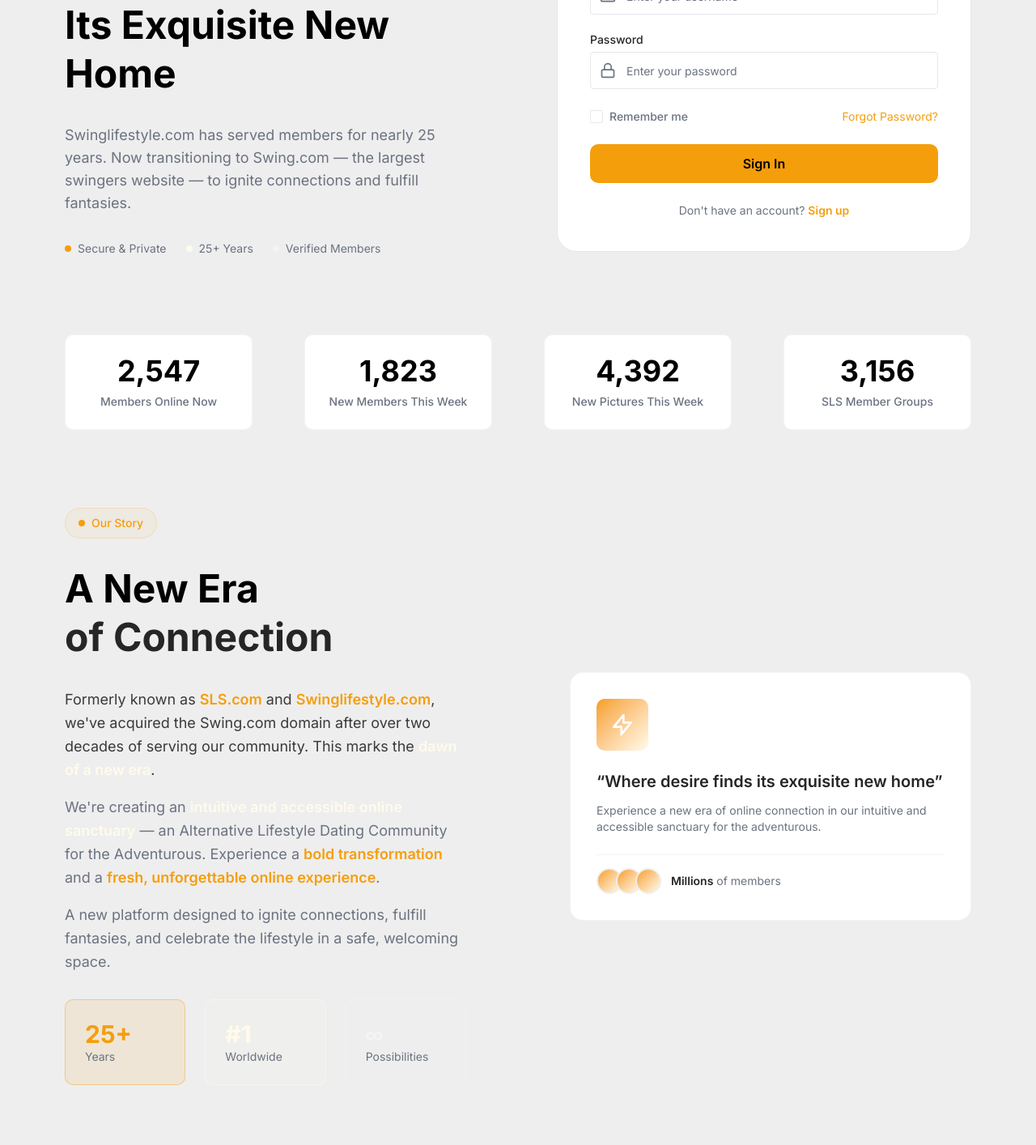
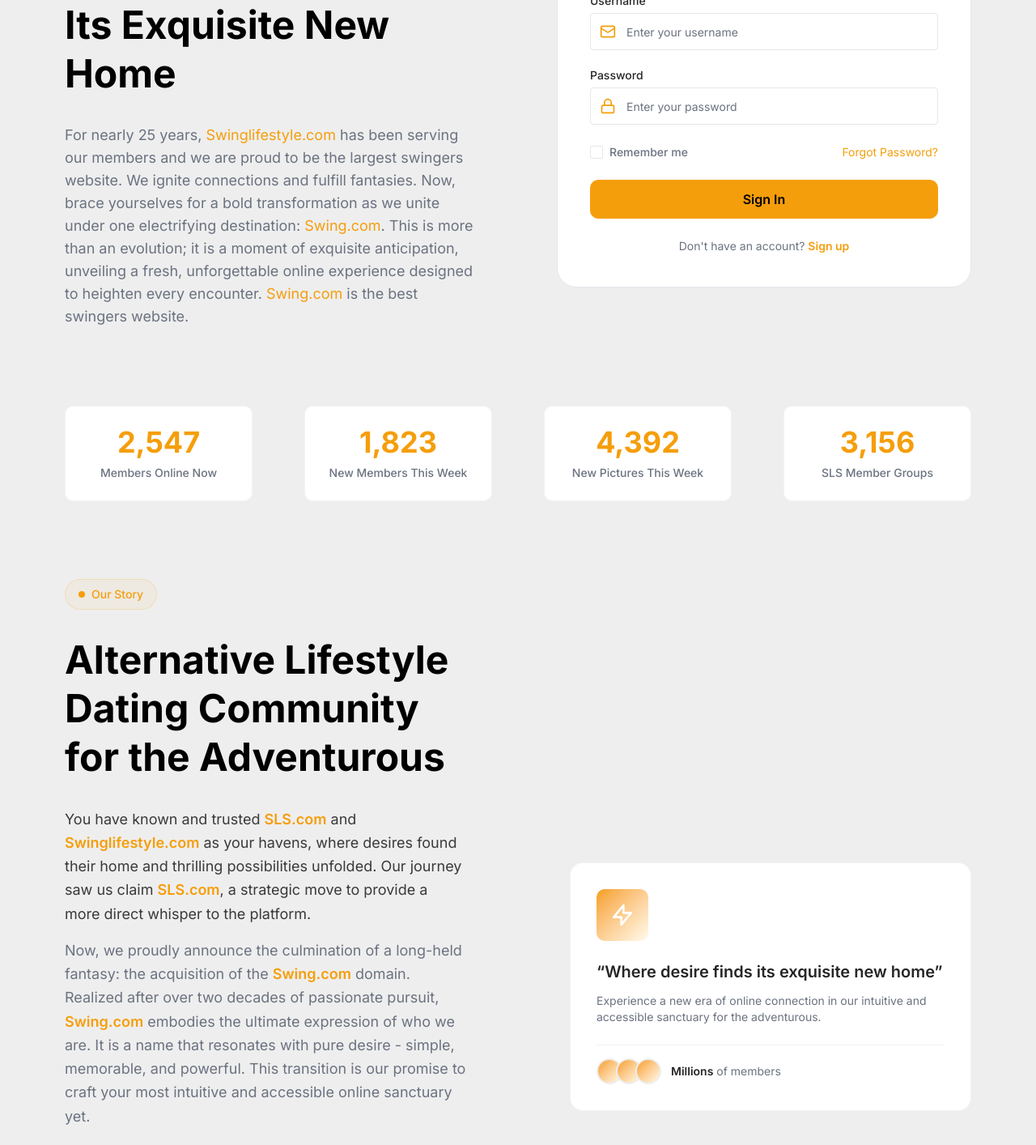
Before and after one commit to mysleekdesigns/swing-lp, a Next.js app: page / in a window 1280 px wide. Shown: the part 240-1654 px from the top of the page at 81% size. Built offline with nearby package versions, Linux system fonts and the light colour scheme.

Commit message:
updating sections with correct text

```diff
--- a/src/components/features/ForgotPasswordCard.tsx
+++ b/src/components/features/ForgotPasswordCard.tsx
@@ -126,7 +126,7 @@
                   whileTap={{ scale: 0.98 }}
                   className="w-full py-3 px-4 bg-primary hover:bg-primary/90 text-primary-foreground font-semibold rounded-xl transition-all duration-300 relative overflow-hidden group flex items-center justify-center gap-2"
                 >
-                  <ArrowLeft className="w-5 h-5" />
+                  <ArrowLeft className="w-5 h-5 text-primary-foreground" />
                   <span className="relative z-10">Back to Login</span>
                   <div className="absolute inset-0 bg-primary/80 opacity-0 group-hover:opacity-100 transition-opacity duration-300" />
                 </motion.button>
@@ -205,7 +205,7 @@
                 Email Address
               </Label>
               <div className="relative">
-                <div className="absolute left-3 top-1/2 -translate-y-1/2 text-muted-foreground">
+                <div className="absolute left-3 top-1/2 -translate-y-1/2 text-primary">
                   <Mail className="w-5 h-5" />
                 </div>
                 <motion.div
@@ -276,7 +276,7 @@
               href="/"
               className="text-sm text-muted-foreground hover:text-foreground transition-colors duration-200 inline-flex items-center gap-1"
             >
-              <ArrowLeft className="w-4 h-4" />
+              <ArrowLeft className="w-4 h-4 text-primary" />
               Back to Login
             </Link>
           </motion.div>
--- a/src/components/features/LoginCard.tsx
+++ b/src/components/features/LoginCard.tsx
@@ -100,7 +100,7 @@
                 Username
               </Label>
               <div className="relative">
-                <div className="absolute left-3 top-1/2 -translate-y-1/2 text-muted-foreground">
+                <div className="absolute left-3 top-1/2 -translate-y-1/2 text-primary">
                   <Mail className="w-5 h-5" />
                 </div>
                 <motion.div
@@ -149,7 +149,7 @@
                 Password
               </Label>
               <div className="relative">
-                <div className="absolute left-3 top-1/2 -translate-y-1/2 text-muted-foreground">
+                <div className="absolute left-3 top-1/2 -translate-y-1/2 text-primary">
                   <Lock className="w-5 h-5" />
                 </div>
                 <motion.div
--- a/src/components/features/SignupCard.tsx
+++ b/src/components/features/SignupCard.tsx
@@ -127,7 +127,7 @@
                 Username
               </Label>
               <div className="relative">
-                <div className="absolute left-3 top-1/2 -translate-y-1/2 text-muted-foreground">
+                <div className="absolute left-3 top-1/2 -translate-y-1/2 text-primary">
                   <User className="w-5 h-5" />
                 </div>
                 <motion.div
@@ -176,7 +176,7 @@
                 Email
               </Label>
               <div className="relative">
-                <div className="absolute left-3 top-1/2 -translate-y-1/2 text-muted-foreground">
+                <div className="absolute left-3 top-1/2 -translate-y-1/2 text-primary">
                   <Mail className="w-5 h-5" />
                 </div>
                 <motion.div
@@ -225,7 +225,7 @@
                 Password
               </Label>
               <div className="relative">
-                <div className="absolute left-3 top-1/2 -translate-y-1/2 text-muted-foreground">
+                <div className="absolute left-3 top-1/2 -translate-y-1/2 text-primary">
                   <Lock className="w-5 h-5" />
                 </div>
                 <motion.div
@@ -274,7 +274,7 @@
                 Confirm Password
               </Label>
               <div className="relative">
-                <div className="absolute left-3 top-1/2 -translate-y-1/2 text-muted-foreground">
+                <div className="absolute left-3 top-1/2 -translate-y-1/2 text-primary">
                   <Lock className="w-5 h-5" />
                 </div>
                 <motion.div
--- a/src/components/features/StatCard.tsx
+++ b/src/components/features/StatCard.tsx
@@ -23,7 +23,7 @@
       <div className="relative h-full bg-card backdrop-blur-sm rounded-xl p-6 border border-border/50 hover:border-primary/30 transition-colors text-center">
         {/* Value */}
         <div className="text-3xl sm:text-4xl font-bold mb-2">
-          <span className="text-black">
+          <span className="text-primary">
             <AnimatedCounter value={value} duration={2} />
           </span>
         </div>
--- a/src/components/sections/BrandStorySection.tsx
+++ b/src/components/sections/BrandStorySection.tsx
@@ -25,41 +25,39 @@
             {/* Heading */}
             <h2 className="text-3xl sm:text-4xl lg:text-5xl font-bold leading-tight">
               <span className="text-black">
-                A New Era
+                Alternative Lifestyle Dating Community for the Adventurous
               </span>
-              <br />
-              <span className="text-foreground">of Connection</span>
             </h2>
 
             {/* Story Content - more concise */}
             <div className="space-y-4 text-base sm:text-lg text-muted-foreground leading-relaxed">
               <p className="text-foreground/90">
-                Formerly known as <span className="font-semibold text-primary">SLS.com</span> and <span className="font-semibold text-primary">Swinglifestyle.com</span>, we&apos;ve acquired the Swing.com domain after over two decades of serving our community. This marks the <span className="font-semibold text-accent">dawn of a new era</span>.
+                You have known and trusted <span className="font-semibold text-primary">SLS.com</span> and <span className="font-semibold text-primary">Swinglifestyle.com</span> as your havens, where desires found their home and thrilling possibilities unfolded. Our journey saw us claim <span className="font-semibold text-primary">SLS.com</span>, a strategic move to provide a more direct whisper to the platform.
               </p>
 
               <p>
-                We&apos;re creating an <span className="font-semibold text-accent">intuitive and accessible online sanctuary</span> — an Alternative Lifestyle Dating Community for the Adventurous. Experience a <span className="font-semibold text-primary">bold transformation</span> and a <span className="font-semibold text-primary">fresh, unforgettable online experience</span>.
+                Now, we proudly announce the culmination of a long-held fantasy: the acquisition of the <span className="font-semibold text-primary">Swing.com</span> domain. Realized after over two decades of passionate pursuit, <span className="font-semibold text-primary">Swing.com</span> embodies the ultimate expression of who we are. It is a name that resonates with pure desire - simple, memorable, and powerful. This transition is our promise to craft your most intuitive and accessible online sanctuary yet.
               </p>
 
               <p>
-                A new platform designed to ignite connections, fulfill fantasies, and celebrate the lifestyle in a safe, welcoming space.
+                This is beyond a simple address change; it is the dawn of a new era, with <span className="font-semibold text-primary">Swing.com</span> which is the best swingers website boldly stepping forward as the definitive face of pleasure. Prepare for a rush of tantalizing new possibilities and significant advancements that will redefine your online lifestyle journey.
               </p>
             </div>
 
             {/* Stats Grid - simplified */}
             <div className="grid grid-cols-3 gap-6">
-              <div className="rounded-xl border border-primary/40 bg-primary/10 p-6">
+              <div className="rounded-xl border border-primary/40 bg-white p-6 text-center">
                 <div className="text-3xl font-bold text-primary">25+</div>
                 <div className="text-sm text-muted-foreground">Years</div>
               </div>
 
-              <div className="rounded-xl border border-accent/40 bg-accent/10 p-6">
-                <div className="text-3xl font-bold text-accent">#1</div>
+              <div className="rounded-xl border border-accent/40 bg-white p-6 text-center">
+                <div className="text-3xl font-bold text-primary">#1</div>
                 <div className="text-sm text-muted-foreground">Worldwide</div>
               </div>
 
-              <div className="rounded-xl border border-secondary/40 bg-secondary/10 p-6">
-                <div className="text-3xl font-bold text-secondary">∞</div>
+              <div className="rounded-xl border border-secondary/40 bg-white p-6 text-center">
+                <div className="text-3xl font-bold text-primary">∞</div>
                 <div className="text-sm text-muted-foreground">Possibilities</div>
               </div>
             </div>
--- a/src/components/sections/CTASection.tsx
+++ b/src/components/sections/CTASection.tsx
@@ -71,7 +71,7 @@
                 <span>100% Free to Join</span>
               </div>
               <div className="flex items-center gap-2">
-                <svg className="w-5 h-5 text-accent" fill="currentColor" viewBox="0 0 20 20">
+                <svg className="w-5 h-5 text-primary" fill="currentColor" viewBox="0 0 20 20">
                   <path
                     fillRule="evenodd"
                     d="M5 9V7a5 5 0 0110 0v2a2 2 0 012 2v5a2 2 0 01-2 2H5a2 2 0 01-2-2v-5a2 2 0 012-2zm8-2v2H7V7a3 3 0 016 0z"
@@ -81,7 +81,7 @@
                 <span>Safe & Secure</span>
               </div>
               <div className="flex items-center gap-2">
-                <svg className="w-5 h-5 text-secondary" fill="currentColor" viewBox="0 0 20 20">
+                <svg className="w-5 h-5 text-primary" fill="currentColor" viewBox="0 0 20 20">
                   <path d="M9 6a3 3 0 11-6 0 3 3 0 016 0zM17 6a3 3 0 11-6 0 3 3 0 016 0zM12.93 17c.046-.327.07-.66.07-1a6.97 6.97 0 00-1.5-4.33A5 5 0 0119 16v1h-6.07zM6 11a5 5 0 015 5v1H1v-1a5 5 0 015-5z" />
                 </svg>
                 <span>Active Community</span>
--- a/src/components/sections/HeroSection.tsx
+++ b/src/components/sections/HeroSection.tsx
@@ -44,29 +44,20 @@
               transition={{ duration: 0.5, delay: 0.2 }}
               className="text-base sm:text-lg text-muted-foreground max-w-lg"
             >
-              Swinglifestyle.com has served members for nearly 25 years. Now transitioning to Swing.com — the largest swingers website — to ignite connections and fulfill fantasies.
+              For nearly 25 years,{' '}
+              <a href="https://swinglifestyle.com" target="_blank" rel="noopener noreferrer" className="text-primary hover:text-primary/80 transition-colors">
+                Swinglifestyle.com
+              </a>{' '}
+              has been serving our members and we are proud to be the largest swingers website. We ignite connections and fulfill fantasies. Now, brace yourselves for a bold transformation as we unite under one electrifying destination:{' '}
+              <a href="https://swing.com" target="_blank" rel="noopener noreferrer" className="text-primary hover:text-primary/80 transition-colors">
+                Swing.com
+              </a>
+              . This is more than an evolution; it is a moment of exquisite anticipation, unveiling a fresh, unforgettable online experience designed to heighten every encounter.{' '}
+              <a href="https://swing.com" target="_blank" rel="noopener noreferrer" className="text-primary hover:text-primary/80 transition-colors">
+                Swing.com
+              </a>{' '}
+              is the best swingers website.
             </motion.p>
-
-            {/* Trust badges - cleaner */}
-            <motion.div
-              initial={{ opacity: 0 }}
-              animate={{ opacity: 1 }}
-              transition={{ duration: 0.5, delay: 0.3 }}
-              className="flex items-center justify-center lg:justify-start gap-6 text-sm text-muted-foreground"
-            >
-              <div className="flex items-center gap-2">
-                <div className="h-2 w-2 rounded-full bg-primary" />
-                <span>Secure & Private</span>
-              </div>
-              <div className="flex items-center gap-2">
-                <div className="h-2 w-2 rounded-full bg-accent" />
-                <span>25+ Years</span>
-              </div>
-              <div className="flex items-center gap-2">
-                <div className="h-2 w-2 rounded-full bg-secondary" />
-                <span>Verified Members</span>
-              </div>
-            </motion.div>
           </div>
 
           {/* Right Column - Login Form */}
```
